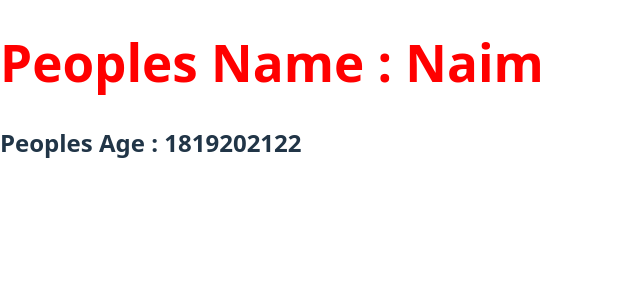
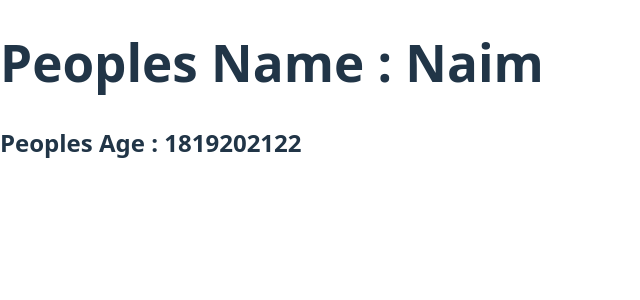
Before and after one commit to ridwanahmedxix/React-, a React (Vite) app in the folder Lesson/Lesson-2/: page / in a window 1280 px wide. Shown: the top 300 px of the page, without its empty margins (0-640 px from the left). Built offline with nearby package versions, Linux system fonts and the light colour scheme.

Commit message:
some update

```diff
--- a/Lesson/Lesson-2/src/components/Home/Home.css
+++ b/Lesson/Lesson-2/src/components/Home/Home.css
@@ -1,3 +1,3 @@
-#pName {
+/* #pName {
   color: red;
-}
+} */
```
